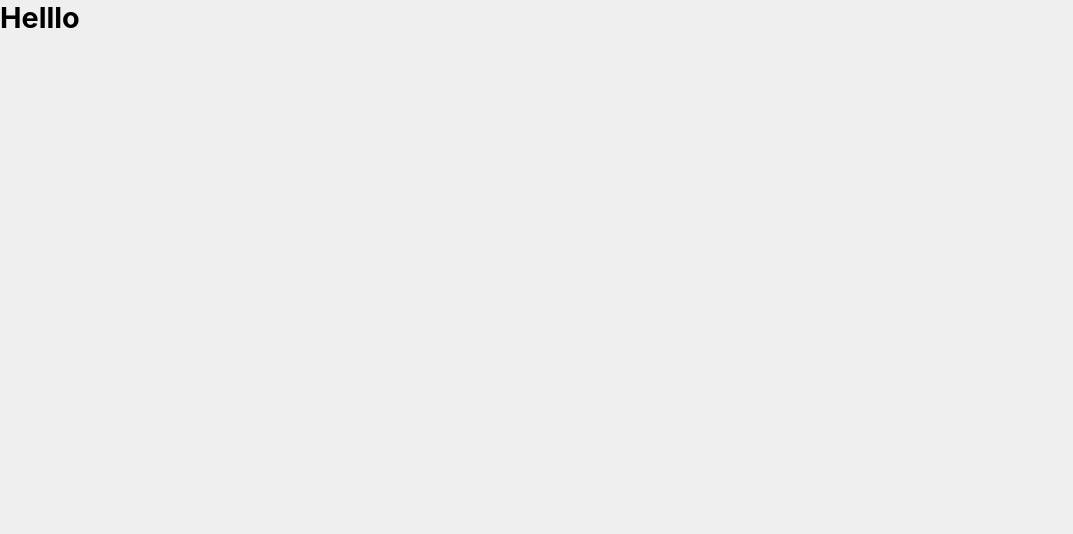
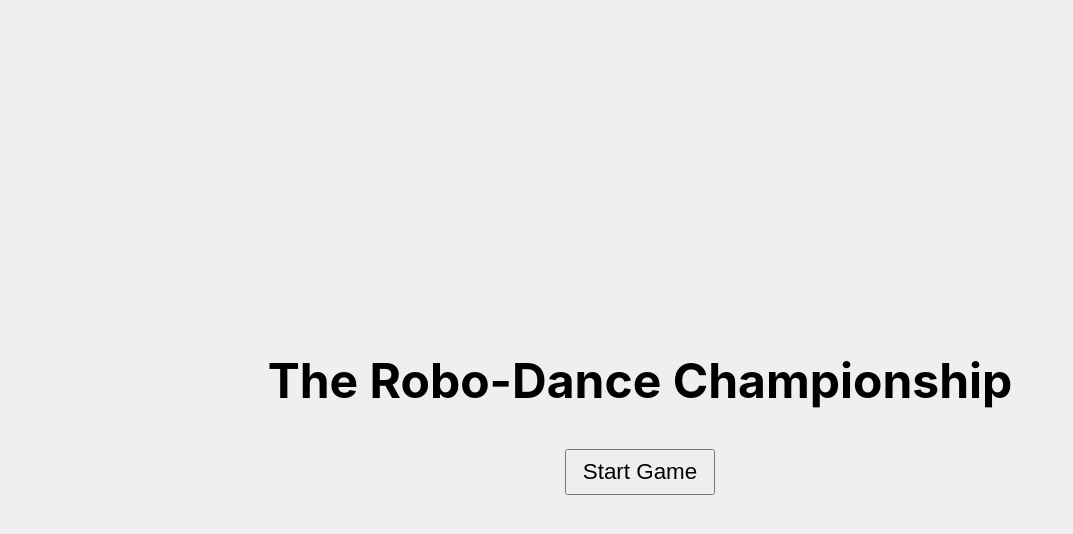
Before and after one commit to vuongvu1/robo-dance-competition, a React (Create React App) app: page / in a window 1280 px wide. Shown: the top 534 px of the page, without its empty margins (0-1073 px from the left). Built offline with nearby package versions, Linux system fonts and the light colour scheme.

Commit message:
Add Home screen, Button and layout components

```diff
--- /dev/null
+++ b/src/atoms/Button/index.tsx
@@ -0,0 +1,17 @@
+import React from "react";
+import SC from "./styles";
+import { Text } from "..";
+
+interface Props {
+  onClick?: () => void;
+}
+
+const Button: React.FC<Props> = ({ onClick, children }) => {
+  return (
+    <SC.Container onClick={onClick}>
+      <Text>{children}</Text>
+    </SC.Container>
+  );
+};
+
+export default Button;
--- /dev/null
+++ b/src/atoms/Button/styles.ts
@@ -0,0 +1,11 @@
+import styled, { css } from "styled-components";
+
+const SC = {
+  Container: styled.button(
+    ({ theme }) => css`
+      padding: ${theme.spacing.sm} ${theme.spacing.md};
+    `
+  ),
+};
+
+export default SC;
--- /dev/null
+++ b/src/atoms/Layout/index.tsx
@@ -0,0 +1,22 @@
+import React from "react";
+import SC from "./styles";
+import { Text } from "..";
+
+interface Props {
+  title?: string;
+}
+
+const Layout: React.FC<Props> = ({ title, children }) => {
+  return (
+    <SC.Container>
+      <SC.Header>
+        <Text type="h2">{title}</Text>
+      </SC.Header>
+      <SC.BodyContainer>
+        <SC.Body>{children}</SC.Body>
+      </SC.BodyContainer>
+    </SC.Container>
+  );
+};
+
+export default Layout;
--- /dev/null
+++ b/src/atoms/Layout/styles.ts
@@ -0,0 +1,41 @@
+import styled, { css } from "styled-components";
+
+const SC = {
+  Container: styled.div`
+    width: 100%;
+    max-width: 100%;
+    min-height: 95vh;
+    display: flex;
+    flex-direction: column;
+  `,
+  Header: styled.header(
+    ({ theme }) => css`
+      width: 100%;
+      height: 70px;
+      padding-left: ${theme.spacing.lg};
+      display: flex;
+      justify-content: center;
+      align-items: center;
+      background-color: ${theme.palette.neutral};
+    `
+  ),
+  BodyContainer: styled.div(
+    ({ theme }) => css`
+      flex: 1;
+      width: 100%;
+      background-color: ${theme.palette.neutral};
+      display: flex;
+      justify-content: center;
+    `
+  ),
+  Body: styled.div(
+    ({ theme }) => css`
+      width: 100%;
+      max-width: 930px;
+      display: flex;
+      margin-bottom: ${theme.spacing.lg};
+    `
+  ),
+};
+
+export default SC;
--- a/src/atoms/Text/styles.ts
+++ b/src/atoms/Text/styles.ts
@@ -6,8 +6,6 @@ const SC = {
       color: ${color || theme.palette.black};
       font-weight: normal;
       font-size: ${theme.fontSize.md};
-      margin: 0;
-      padding: 0;
 
       ${type === "h1" &&
       css`
--- a/src/atoms/index.ts
+++ b/src/atoms/index.ts
@@ -1 +1,3 @@
 export { default as Text } from "./Text";
+export { default as Layout } from "./Layout";
+export { default as Button } from "./Button";
--- a/src/globalStyles.ts
+++ b/src/globalStyles.ts
@@ -29,7 +29,7 @@ export const theme: DefaultTheme = {
   fontSize: {
     sm: "1rem",
     md: "1.4rem",
-    lg: "1.8rem",
+    lg: "3rem",
   },
   fontWeight: {
     sm: 400,
--- a/src/pages/home.tsx
+++ /dev/null
@@ -1,11 +0,0 @@
-import { Text } from "../atoms";
-
-const Home = () => {
-  return (
-    <div>
-      <Text type="h1">Helllo</Text>
-    </div>
-  );
-};
-
-export default Home;
--- /dev/null
+++ b/src/pages/home/index.tsx
@@ -0,0 +1,15 @@
+import { Layout, Text, Button } from "src/atoms";
+import SC from "./styles";
+
+const Home = () => {
+  return (
+    <Layout>
+      <SC.Container>
+        <Text type="h1">The Robo-Dance Championship</Text>
+        <Button>Start Game</Button>
+      </SC.Container>
+    </Layout>
+  );
+};
+
+export default Home;
--- /dev/null
+++ b/src/pages/home/styles.ts
@@ -0,0 +1,13 @@
+import styled from "styled-components";
+
+const SC = {
+  Container: styled.section`
+    width: 100%;
+    display: flex;
+    justify-content: center;
+    align-items: center;
+    flex-direction: column;
+  `,
+};
+
+export default SC;
--- a/tsconfig.json
+++ b/tsconfig.json
@@ -18,7 +18,8 @@
     "resolveJsonModule": true,
     "isolatedModules": true,
     "noEmit": true,
-    "jsx": "react-jsx"
+    "jsx": "react-jsx",
+    "baseUrl": ".",
   },
   "include": [
     "src"
```
